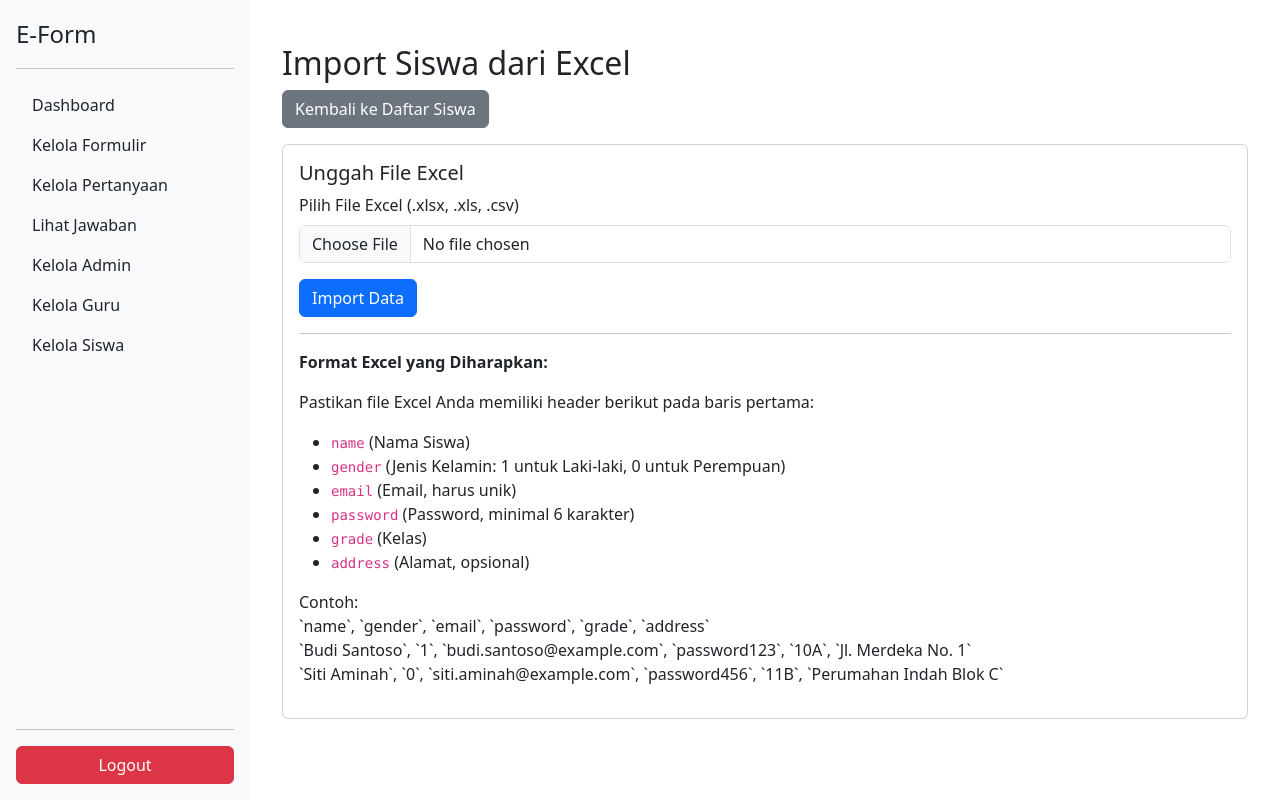
After one commit to arifnan/revisi, a Laravel app: template resources/views/students/import.blade.php in a window 1280 px wide. The commit adds this page. Run offline with Laravel 12, Linux system fonts and the light colour scheme; the template is opened without the code that fills it, so the values that code supplies are empty.

Commit message:
commit
test

```diff
--- /dev/null
+++ b/resources/views/students/import.blade.php
@@ -0,0 +1,51 @@
+@extends('layouts.app')
+
+@section('title', 'Import Siswa dari Excel')
+
+@section('content')
+<div class="container mt-4">
+    <h2>Import Siswa dari Excel</h2>
+    <a href="{{ route('students.index') }}" class="btn btn-secondary mb-3">Kembali ke Daftar Siswa</a>
+
+    @if (session('success'))
+        <div class="alert alert-success">{{ session('success') }}</div>
+    @endif
+
+    @if (session('error'))
+        <div class="alert alert-danger">{!! session('error') !!}</div>
+    @endif
+
+    <div class="card">
+        <div class="card-body">
+            <h5 class="card-title">Unggah File Excel</h5>
+            <form action="{{ route('students.import.excel') }}" method="POST" enctype="multipart/form-data">
+                @csrf
+                <div class="mb-3">
+                    <label for="file" class="form-label">Pilih File Excel (.xlsx, .xls, .csv)</label>
+                    <input type="file" name="file" id="file" class="form-control" required>
+                    @error('file')
+                        <div class="text-danger mt-1">{{ $message }}</div>
+                    @enderror
+                </div>
+                <button type="submit" class="btn btn-primary">Import Data</button>
+            </form>
+            <hr>
+            <p><strong>Format Excel yang Diharapkan:</strong></p>
+            <p>Pastikan file Excel Anda memiliki header berikut pada baris pertama:</p>
+            <ul>
+                <li><code>name</code> (Nama Siswa)</li>
+                <li><code>gender</code> (Jenis Kelamin: 1 untuk Laki-laki, 0 untuk Perempuan)</li>
+                <li><code>email</code> (Email, harus unik)</li>
+                <li><code>password</code> (Password, minimal 6 karakter)</li>
+                <li><code>grade</code> (Kelas)</li>
+                <li><code>address</code> (Alamat, opsional)</li>
+            </ul>
+            <p>Contoh: <br>
+            `name`, `gender`, `email`, `password`, `grade`, `address`<br>
+            `Budi Santoso`, `1`, `budi.santoso@example.com`, `password123`, `10A`, `Jl. Merdeka No. 1`<br>
+            `Siti Aminah`, `0`, `siti.aminah@example.com`, `password456`, `11B`, `Perumahan Indah Blok C`
+            </p>
+        </div>
+    </div>
+</div>
+@endsection
--- a/resources/views/students/index.blade.php
+++ b/resources/views/students/index.blade.php
@@ -5,9 +5,11 @@
 @section('content')
 <div class="container mt-4">
     <h2>Daftar Siswa</h2>
-    <a href="{{ route('students.create') }}" class="btn btn-primary mb-3">Tambah Siswa</a>
+    <div class="mb-3">
+        <a href="{{ route('students.create') }}" class="btn btn-primary">Tambah Siswa</a>
+        <a href="{{ route('students.import.form') }}" class="btn btn-success">Import dari Excel</a>
+    </div>
 
-    <!-- Form Pencarian -->
     <form method="GET" action="{{ route('students.index') }}" class="mb-3">
         <div class="row">
             <div class="col-md-4">
--- a/routes/web.php
+++ b/routes/web.php
@@ -13,8 +13,6 @@ use App\Http\Controllers\ResponseExportController;
 // Route utama yang langsung menampilkan halaman login
 Route::get('/', [AuthController::class, 'showLogin'])->name('home');
 
-
-
 // **AUTH ROUTES**
 Route::get('/register', [AuthController::class, 'showRegister'])->name('register');
 Route::post('/register', [AuthController::class, 'register']);
@@ -22,8 +20,11 @@ Route::get('/login', [AuthController::class, 'showLogin'])->name('login');
 Route::post('/login', [AuthController::class, 'login']);
 Route::get('/logout', [AuthController::class, 'logout'])->name('logout');
 Route::get('/admins', [AdminController::class, 'index']); // Menampilkan daftar admin
-// **PROTECTED ROUTES (Hanya bisa diakses jika sudah login)**
-  // **Dashboard**
+
+
+
+
+    // **Dashboard**
     Route::get('/dashboard', [AdminController::class, 'index'])->name('dashboard');
 
     // **CRUD Admin**
@@ -36,18 +37,25 @@ Route::get('/admins', [AdminController::class, 'index']); // Menampilkan daftar
     Route::resource('questions', QuestionController::class);
 
     // **Lihat Jawaban User**
-    //Route::resource('responses', ResponseController::class);
-	Route::resource('responses', ResponseController::class)->except(['show']);
-	Route::get('/responses/form/{form}', [ResponseController::class, 'showResponsesByForm'])->name('responses.detail_by_form');
-	Route::get('/responses/{response}', [ResponseController::class, 'showResponseDetail'])->name('responses.show');
-    // Tambahkan metode showResponseDetail ke ResponseController jika Anda ingin ini berfungsi.
+    Route::resource('responses', ResponseController::class)->except(['show']);
+    Route::get('/responses/form/{form}', [ResponseController::class, 'showResponsesByForm'])->name('responses.detail_by_form');
+    Route::get('/responses/{response}', [ResponseController::class, 'showResponseDetail'])->name('responses.show');
 
+    // CRUD Guru
     Route::resource('teachers', TeacherController::class);
 
+    // Tambahkan dua rute ini untuk import siswa DI ATAS Route::resource('students', ...)
+    Route::get('students/import', [StudentController::class, 'showImportForm'])->name('students.import.form');
+    Route::post('students/import', [StudentController::class, 'importExcel'])->name('students.import.excel');
+
+    // CRUD Siswa - Pastikan ini setelah rute import kustom
     Route::resource('students', StudentController::class);
 
+    // Export Responses
+    Route::get('/export-responses/pdf', [ResponseExportController::class, 'exportPdf'])->name('responses.export.pdf');
+    Route::get('/export-responses/excel', [ResponseExportController::class, 'exportExcel'])->name('responses.export.excel');
+
+// **PROTECTED ROUTES (Hanya bisa diakses jika sudah login)**
 Route::middleware(['auth:admin'])->group(function () {
 
 });
-Route::get('/export-responses/pdf', [ResponseExportController::class, 'exportPdf'])->name('responses.export.pdf');
-Route::get('/export-responses/excel', [ResponseExportController::class, 'exportExcel'])->name('responses.export.excel');
```
Also changed, not shown: app/Http/Controllers/StudentController.php (+31 -4 lines), app/Imports/StudentsImport.php (added, +87 -0 lines).
